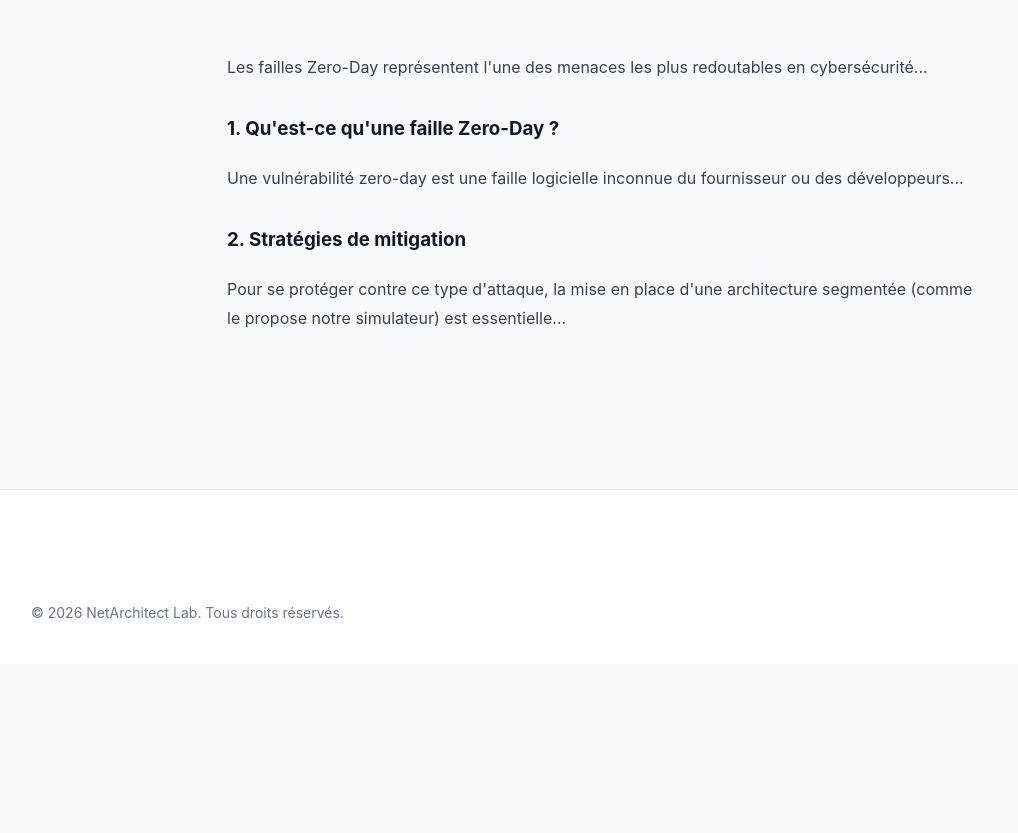
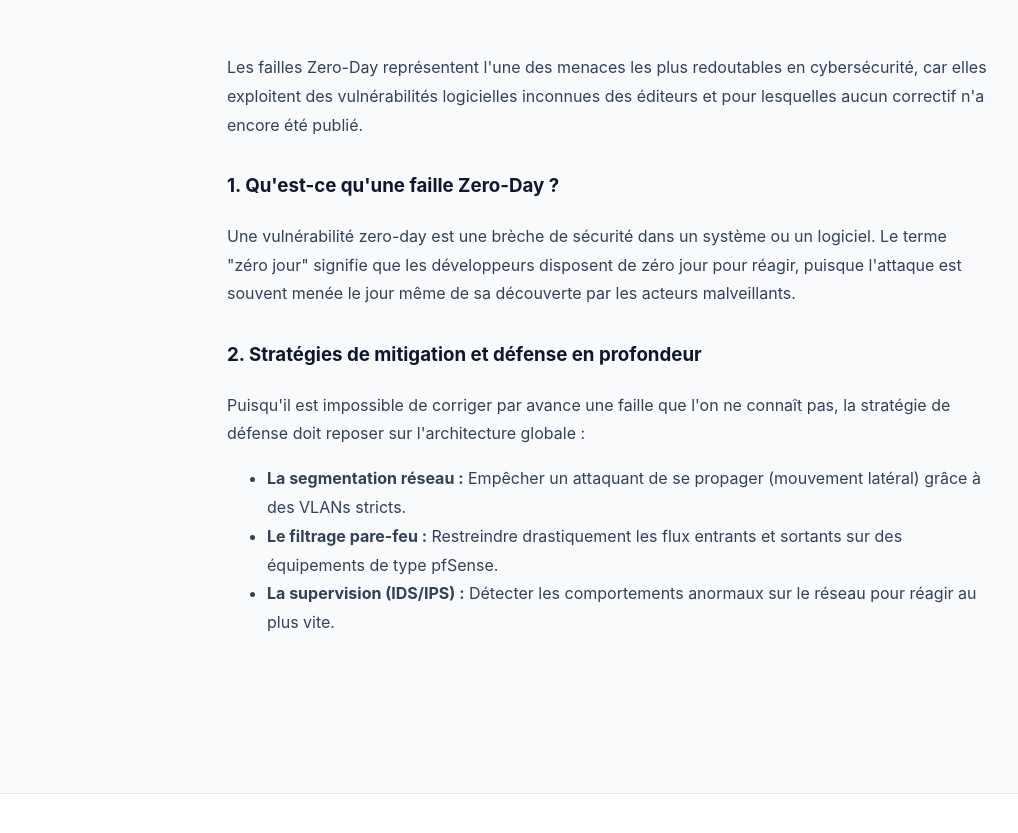
Before and after one commit to justin-ameh/NetArchitect-Lab, a website: page article-modele.html in a window 1280 px wide. Shown: the part 659-1492 px from the top of the page, without its empty margins (33-1051 px from the left). Before the commit the page ends 1323 px from the top, so only its background shows below. Drawn offline with Linux system fonts and the light colour scheme.

Commit message:
article-modele.html

```diff
--- a/article-modele.html
+++ b/article-modele.html
@@ -3,11 +3,10 @@
   <head>
     <meta charset="UTF-8" />
     <meta name="viewport" content="width=device-width, initial-scale=1.0" />
-    <title>Lecture de l'article — NetArchitect Lab</title>
+    <title>Faille Zero-Day : Comment s'en prémunir ? — NetArchitect Lab</title>
     <link rel="stylesheet" href="styles.css" />
   </head>
   <body>
-    <!-- En-tête -->
     <header class="topbar">
       <a class="brand" href="index.html">
         <span class="brand-mark">CT</span><span><strong>NetArchitect</strong><small>LAB</small></span>
@@ -21,7 +20,6 @@
       <div class="status"><span></span> Simulateur local</div>
     </header>
 
-    <!-- Contenu de l'article -->
     <main style="max-width: 800px; margin: auto; padding: 60px 20px;">
       <a href="blog.html" class="text-button" style="display: inline-block; margin-bottom: 20px;">← Retour au blog</a>
 
@@ -32,17 +30,23 @@
       <img src="https://images.unsplash.com/photo-1526374965328-7f61d4dc18c5?auto=format&fit=crop&w=1000&q=80" alt="Illustration article" style="width: 100%; height: 350px; object-fit: cover; border-radius: 12px; margin-bottom: 30px;" />
 
       <div style="font-size: 16px; line-height: 1.8; color: var(--text);">
-        <p>Les failles Zero-Day représentent l'une des menaces les plus redoutables en cybersécurité...</p>
+        <p>Les failles Zero-Day représentent l'une des menaces les plus redoutables en cybersécurité, car elles exploitent des vulnérabilités logicielles inconnues des éditeurs et pour lesquelles aucun correctif n'a encore été publié.</p>
+
         <h3 style="color: var(--text-dark); margin-top: 30px;">1. Qu'est-ce qu'une faille Zero-Day ?</h3>
-        <p>Une vulnérabilité zero-day est une faille logicielle inconnue du fournisseur ou des développeurs...</p>
-        <h3 style="color: var(--text-dark); margin-top: 30px;">2. Stratégies de mitigation</h3>
-        <p>Pour se protéger contre ce type d'attaque, la mise en place d'une architecture segmentée (comme le propose notre simulateur) est essentielle...</p>
+        <p>Une vulnérabilité zero-day est une brèche de sécurité dans un système ou un logiciel. Le terme "zéro jour" signifie que les développeurs disposent de zéro jour pour réagir, puisque l'attaque est souvent menée le jour même de sa découverte par les acteurs malveillants.</p>
+
+        <h3 style="color: var(--text-dark); margin-top: 30px;">2. Stratégies de mitigation et défense en profondeur</h3>
+        <p>Puisqu'il est impossible de corriger par avance une faille que l'on ne connaît pas, la stratégie de défense doit reposer sur l'architecture globale :</p>
+        <ul>
+          <li><strong>La segmentation réseau :</strong> Empêcher un attaquant de se propager (mouvement latéral) grâce à des VLANs stricts.</li>
+          <li><strong>Le filtrage pare-feu :</strong> Restreindre drastiquement les flux entrants et sortants sur des équipements de type pfSense.</li>
+          <li><strong>La supervision (IDS/IPS) :</strong> Détecter les comportements anormaux sur le réseau pour réagir au plus vite.</li>
+        </ul>
       </div>
     </main>
 
-    <!-- Pied de page -->
     <footer class="main-footer">
-      <div class="footer-bottom">
+      <div class="footer-bottom" style="max-width:1300px; margin:auto;">
         <span>© 2026 NetArchitect Lab. Tous droits réservés.</span>
       </div>
     </footer>
```
